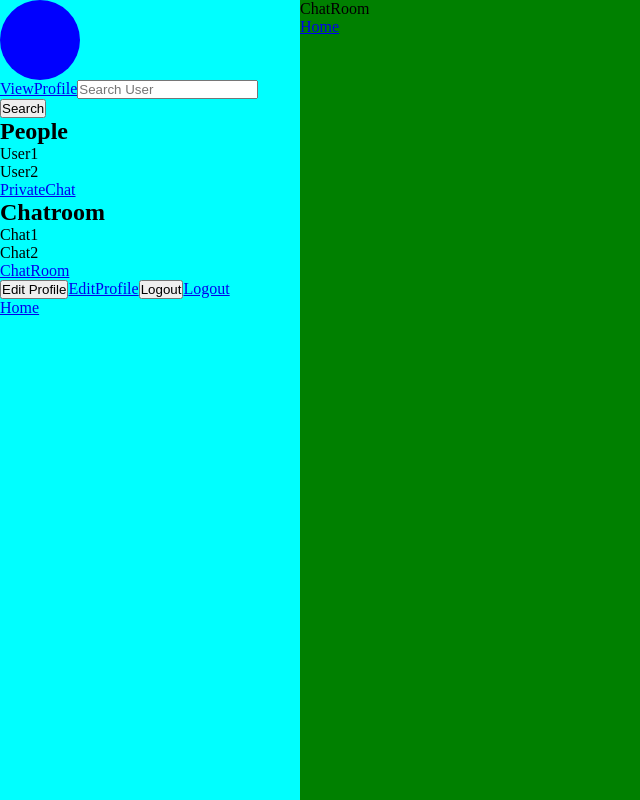
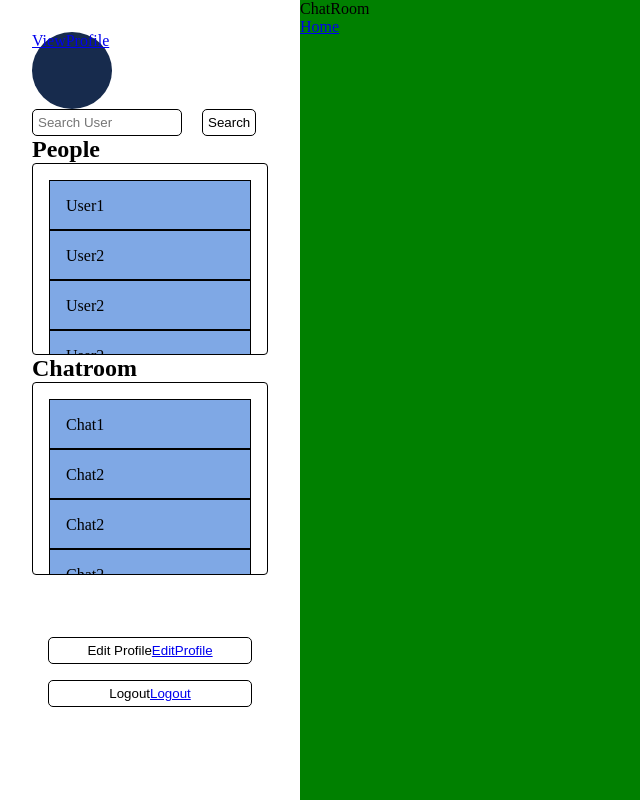
Before and after one commit to DayanWalter/TOP-messaging-app, a React (Vite) app in the folder frontend/: page /home in a window 1280 px wide. Shown: the whole page, without its empty margins (0-640 px from the left). Built offline with nearby package versions, Linux system fonts and the light colour scheme.

Commit message:
First draft styling Sidebar.jsx

```diff
--- a/frontend/src/component/Home.jsx
+++ b/frontend/src/component/Home.jsx
@@ -1,4 +1,4 @@
-import { Link, Outlet } from 'react-router-dom';
+import { Outlet } from 'react-router-dom';
 import styles from './Home.module.css';
 import SideBar from './SideBar';
 
--- a/frontend/src/component/Home.module.css
+++ b/frontend/src/component/Home.module.css
@@ -2,7 +2,7 @@
   display: flex;
 }
 .sidebar {
-  background-color: aqua;
+  /* background-color: aqua; */
   width: 300px;
   height: 100vh;
 }
--- a/frontend/src/component/SideBar.jsx
+++ b/frontend/src/component/SideBar.jsx
@@ -4,41 +4,55 @@ import styles from './SideBar.module.css';
 export default function SideBar() {
   return (
     <>
-      <div className={styles.userIcon}></div>
+      <div className={styles.sidebar}>
+        <div className={styles.userIcon}>
           <Link to={'/home/viewprofile'}>ViewProfile</Link>
-
+        </div>
+        <div className={styles.searchSection}>
           <input type="text" placeholder="Search User" />
           <button>Search</button>
+        </div>
+
         <h1>People</h1>
-      <div className="peopleContainer">
-        <div className="person">User1</div>
-        <div className="person">User2</div>
+
+        <div className={styles.personContainer}>
+          <div className={styles.person}>User1</div>
+          <div className={styles.person}>User2</div>
+          <div className={styles.person}>User2</div>
+          <div className={styles.person}>User2</div>
+          <div className={styles.person}>User2</div>
+          <div className={styles.person}>User2</div>
+          <div className={styles.person}>User2</div>
+          <Link to={'/home/privatechat'}>PrivateChat</Link>
         </div>
-      <Link to={'/home/privatechat'}>PrivateChat</Link>
 
         <h1>Chatroom</h1>
-      <div className="chatroomContainer">
-        <div className="chatroom">Chat1</div>
-        <div className="chatroom">Chat2</div>
-      </div>
+
+        <div className={styles.chatroomContainer}>
+          <div className={styles.chatroom}>Chat1</div>
+          <div className={styles.chatroom}>Chat2</div>
+          <div className={styles.chatroom}>Chat2</div>
+          <div className={styles.chatroom}>Chat2</div>
+          <div className={styles.chatroom}>Chat2</div>
+          <div className={styles.chatroom}>Chat2</div>
+          <div className={styles.chatroom}>Chat2</div>
           <Link to={'/home/chatroom'}>ChatRoom</Link>
-
-      <div className="editLogoutContainer">
-        <button>Edit Profile</button>
-        <Link to={'/home/editprofile'}>EditProfile</Link>
-
-        <button>Logout</button>
-        <Link to={'/logout'}>Logout</Link>
         </div>
 
-      <ul>
-        <Link to={'/home'}>Home</Link>
-        <br />
-        <br />
-        <br />
-        <br />
-        <br />
-      </ul>
+        <div className={styles.editLogoutContainer}>
+          <button>
+            Edit Profile
+            <Link to={'/home/editprofile'}>EditProfile</Link>
+          </button>
+
+          <button>
+            Logout
+            <Link to={'/logout'}>Logout</Link>
+          </button>
+        </div>
+
+        {/* <Link to={'/home'}>Home</Link> */}
+      </div>
     </>
   );
 }
--- a/frontend/src/component/SideBar.module.css
+++ b/frontend/src/component/SideBar.module.css
@@ -1,6 +1,74 @@
+.sidebar {
+  /* background-color: greenyellow; */
+  padding: 2rem;
+  height: 100vh;
+  display: flex;
+  flex-direction: column;
+  justify-content: space-between;
+}
 .userIcon {
-  background-color: blue;
+  background-color: rgba(23, 43, 77);
   width: 5rem;
   height: 5rem;
   border-radius: 50%;
 }
+.searchSection {
+  display: flex;
+  gap: 20px;
+}
+.sidebar input,
+.sidebar button {
+  color: black;
+  background-color: white;
+  outline: none;
+  border: 1px solid black;
+  padding: 5px;
+  border-radius: 5px;
+  cursor: pointer;
+  transition: all 0.25s;
+}
+.sidebar button:hover {
+  background-color: rgb(227, 227, 227);
+}
+.searchSection input {
+  width: 150px;
+}
+.searchSection button {
+  cursor: pointer;
+}
+.searchSection button:active {
+  background-color: white;
+}
+.personContainer,
+.chatroomContainer {
+  overflow-y: auto;
+  border: 1px solid black;
+  border-radius: 0.25rem;
+  height: 200px;
+  padding: 1rem;
+}
+.editLogoutContainer {
+  border-radius: 0.25rem;
+  height: 200px;
+  padding: 1rem;
+}
+
+.person,
+.chatroom {
+  cursor: pointer;
+  border: 1px solid black;
+  background-color: rgba(0, 82, 204, 0.5);
+  padding: 1rem;
+  height: 50px;
+}
+.person:hover,
+.chatroom:hover {
+  background-color: rgba(0, 82, 204, 0.75);
+}
+.editLogoutContainer {
+  display: flex;
+  flex-direction: column;
+  /* align-items: center; */
+  justify-content: center;
+  gap: 1rem;
+}
--- a/frontend/src/style.css
+++ b/frontend/src/style.css
@@ -4,6 +4,6 @@
   margin: 0;
 }
 body {
-  background-color: red;
+  /* background-color: red; */
   height: 100%;
 }
```
Lines whose indentation alone changed are shown as unchanged.
